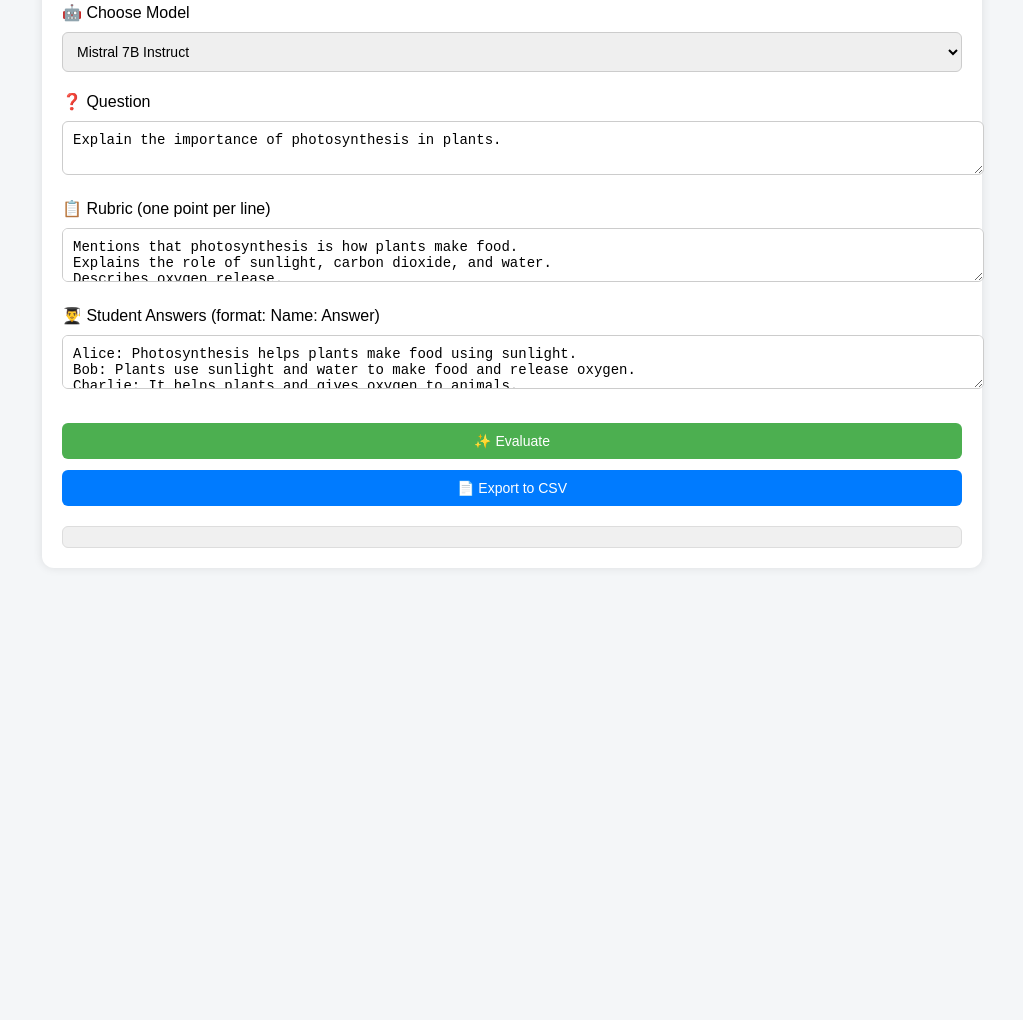
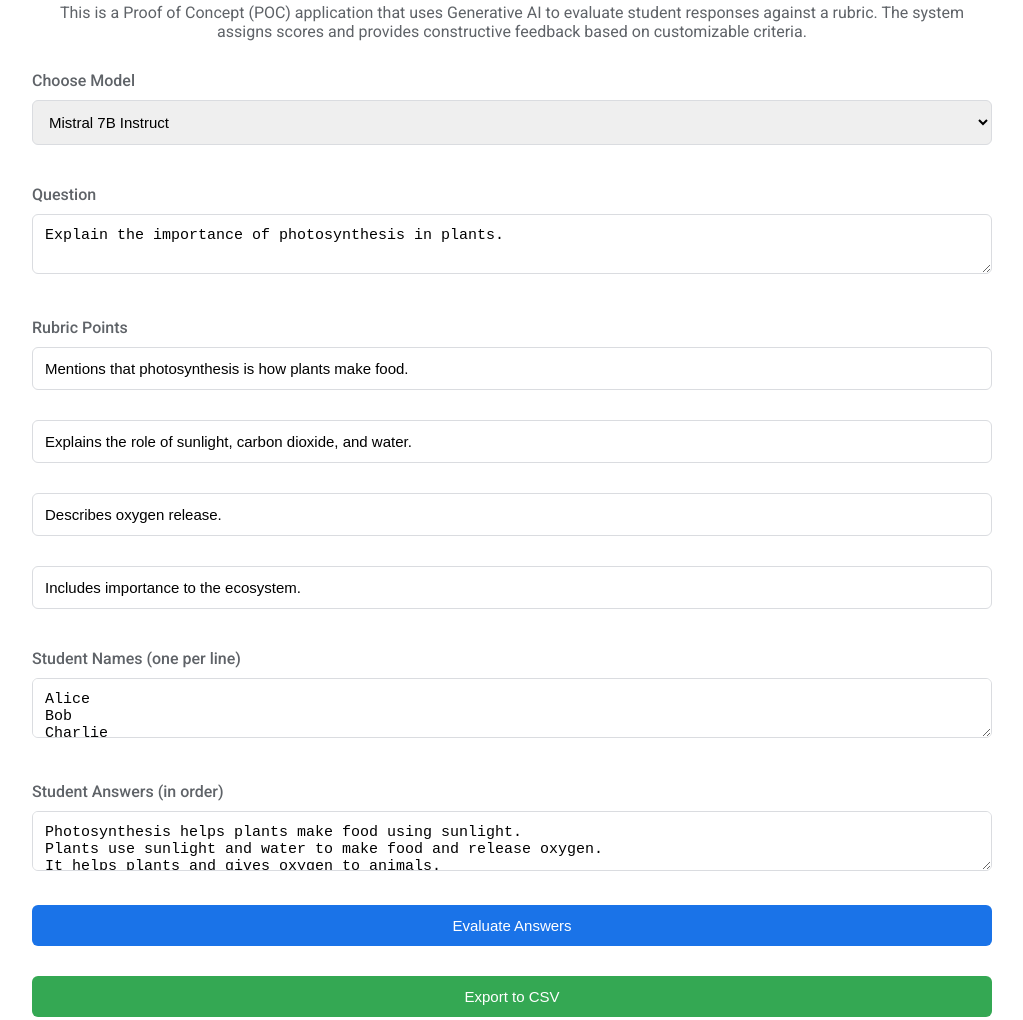
Before and after one commit to nehamindit/StudentEvaluatorApp, a plain HTML site: page index.html in a window 1280 px wide. Shown: the part 126-1146 px from the top of the page, without its empty margins (128-1151 px from the left). Before the commit the page ends 800 px from the top, so only its background shows below. Drawn offline with nearby package versions, Linux system fonts and the light colour scheme.

Commit message:
Updated index.html to enhance UI

```diff
--- a/index.html
+++ b/index.html
@@ -3,114 +3,235 @@
 <head>
   <meta charset="UTF-8" />
   <meta name="viewport" content="width=device-width, initial-scale=1.0" />
-  <title>Student Answer Evaluator</title>
+  <title>Student Answer Evaluator | Gen AI</title>
+  <link href="https://fonts.googleapis.com/css2?family=Roboto:wght@400;500;700&display=swap" rel="stylesheet">
+  <script src="https://cdn.jsdelivr.net/npm/chart.js"></script>
   <style>
+    :root {
+      --primary-color: #1a73e8;
+      --background-color: #f5f5f5;
+      --card-color: #ffffff;
+      --border-radius: 8px;
+      --shadow: 0 2px 10px rgba(0, 0, 0, 0.1);
+      --low-score: #f28b82;
+      --mid-score: #fbbc04;
+      --high-score: #81c995;
+    }
+
     body {
-      font-family: Arial, sans-serif;
-      background-color: #f4f6f8;
+      font-family: 'Roboto', sans-serif;
+      background-color: var(--background-color);
+      margin: 0;
       padding: 20px;
+      color: #202124;
     }
+
+    .container {
+      max-width: 960px;
+      margin: auto;
+      background: var(--card-color);
+      padding: 40px;
+      border-radius: var(--border-radius);
+      box-shadow: var(--shadow);
+    }
+
     h1 {
       text-align: center;
-      color: #333;
+      color: var(--primary-color);
+      font-weight: 500;
+      margin-bottom: 10px;
     }
-    .container {
-      max-width: 900px;
-      margin: auto;
-      background: white;
-      padding: 20px;
-      border-radius: 12px;
-      box-shadow: 0 0 10px rgba(0,0,0,0.1);
+
+    .description {
+      text-align: center;
+      font-size: 16px;
+      color: #5f6368;
+      margin-bottom: 30px;
     }
+
+    label {
+      font-weight: 500;
+      margin-top: 20px;
+      display: block;
+      color: #5f6368;
+    }
+
     textarea, input, select, button {
       width: 100%;
-      padding: 10px;
+      padding: 12px;
       margin-top: 10px;
       margin-bottom: 20px;
       border-radius: 6px;
-      border: 1px solid #ccc;
+      border: 1px solid #dadce0;
+      font-size: 15px;
+      box-sizing: border-box;
+    }
+
+    button {
+      background-color: var(--primary-color);
+      color: white;
+      font-weight: 500;
+      border: none;
+      transition: background-color 0.3s ease;
+      cursor: pointer;
+    }
+
+    button:hover {
+      background-color: #155ab6;
+    }
+
+    #exportBtn {
+      background-color: #34a853;
+    }
+    #exportBtn:hover {
+      background-color: #0c7b33;
+    }
+
+    .rubric-item input {
+      width: 100%;
+    }
+
+    table {
+      width: 100%;
+      border-collapse: collapse;
+      margin-top: 20px;
       font-size: 14px;
     }
-    button {
-      background-color: #4CAF50;
-      color: white;
-      border: none;
-      cursor: pointer;
+
+    th, td {
+      padding: 12px;
+      border: 1px solid #ddd;
+      text-align: left;
     }
-    button:hover {
-      background-color: #45a049;
+
+    th {
+      background-color: #e8f0fe;
+      font-weight: 500;
     }
-    .results {
-      white-space: pre-wrap;
-      background-color: #f0f0f0;
-      padding: 10px;
-      border-radius: 6px;
-      border: 1px solid #ddd;
+
+    .score-low {
+      background-color: var(--low-score);
     }
-    #exportBtn {
-      background-color: #007BFF;
-      margin-top: -10px;
+
+    .score-mid {
+      background-color: var(--mid-score);
     }
-    #exportBtn:hover {
-      background-color: #0056b3;
+
+    .score-high {
+      background-color: var(--high-score);
+    }
+
+    #spinner {
+      display: none;
+      text-align: center;
+      font-size: 16px;
+      color: #666;
     }
   </style>
 </head>
 <body>
   <div class="container">
-    <h1>🧠 Student Answer Evaluator (POC)</h1>
+    <h1>Student Answer Evaluator</h1>
+    <div class="description">
+      This is a Proof of Concept (POC) application that uses Generative AI to evaluate student responses against a rubric.
+      The system assigns scores and provides constructive feedback based on customizable criteria.
+    </div>
 
-    <label for="model">🤖 Choose Model</label>
+    <label for="model">Choose Model</label>
     <select id="model">
       <option value="mistralai/Mistral-7B-Instruct-v0.2">Mistral 7B Instruct</option>
       <option value="tiiuae/falcon-7b-instruct">Falcon 7B Instruct</option>
       <option value="google/flan-t5-large">FLAN-T5 Large</option>
     </select>
 
-    <label for="question">❓ Question</label>
+    <label for="question">Question</label>
     <textarea id="question">Explain the importance of photosynthesis in plants.</textarea>
 
-    <label for="rubric">📋 Rubric (one point per line)</label>
-    <textarea id="rubric">Mentions that photosynthesis is how plants make food.
-Explains the role of sunlight, carbon dioxide, and water.
-Describes oxygen release.
-Includes importance to the ecosystem.</textarea>
+    <label for="rubricContainer">Rubric Points</label>
+    <div id="rubricContainer"></div>
 
-    <label for="answers">👨‍🎓 Student Answers (format: Name: Answer)</label>
-    <textarea id="answers">Alice: Photosynthesis helps plants make food using sunlight.
-Bob: Plants use sunlight and water to make food and release oxygen.
-Charlie: It helps plants and gives oxygen to animals.</textarea>
+    <label for="names">Student Names (one per line)</label>
+    <textarea id="names">Alice
+Bob
+Charlie</textarea>
 
-    <button onclick="evaluateAnswers()">✨ Evaluate</button>
-    <button id="exportBtn" onclick="exportCSV()">📄 Export to CSV</button>
+    <label for="answers">Student Answers (in order)</label>
+    <textarea id="answers">Photosynthesis helps plants make food using sunlight.
+Plants use sunlight and water to make food and release oxygen.
+It helps plants and gives oxygen to animals.</textarea>
 
-    <div class="results" id="results"></div>
+    <button onclick="evaluateAnswers()">Evaluate Answers</button>
+    <button id="exportBtn" onclick="exportCSV()">Export to CSV</button>
+
+    <div id="spinner">⏳ Evaluating... Please wait...</div>
+    <div id="results"></div>
+    <canvas id="scoreChart" style="max-height: 400px; margin-top: 30px;"></canvas>
   </div>
 
   <script>
-    // Embed your Hugging Face token here for POC (for production use environment variables)
     const HUGGINGFACE_API_TOKEN = "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";
-    let resultsCSV = [['Name','Scores','Total','Suggestion']];
+    let resultsCSV = [['Name','Answer','Scores','Total','Suggestion']];
+
+    const defaultRubrics = [
+      "Mentions that photosynthesis is how plants make food.",
+      "Explains the role of sunlight, carbon dioxide, and water.",
+      "Describes oxygen release.",
+      "Includes importance to the ecosystem."
+    ];
+
+    function populateDefaultRubrics() {
+      const container = document.getElementById('rubricContainer');
+      container.innerHTML = '';
+      defaultRubrics.forEach(text => {
+        const div = document.createElement('div');
+        div.className = 'rubric-item';
+        div.innerHTML = `<input type="text" value="${text}" readonly>`;
+        container.appendChild(div);
+      });
+    }
+
+    function getRubricPoints() {
+      return Array.from(document.querySelectorAll('#rubricContainer input'))
+                  .map(input => input.value.trim())
+                  .filter(Boolean);
+    }
+
+    function getScoreColorClass(total, max) {
+      const score = parseInt(total);
+      if (score < max * 0.4) return 'score-low';
+      else if (score < max * 0.75) return 'score-mid';
+      else return 'score-high';
+    }
 
     async function evaluateAnswers() {
       const token = HUGGINGFACE_API_TOKEN;
       const model = document.getElementById("model").value;
       const question = document.getElementById("question").value;
-  const rubric = document.getElementById("rubric").value.split('\n').filter(Boolean);
-  const rawAnswers = document.getElementById("answers").value.split('\n');
+      const rubric = getRubricPoints();
+      const names = document.getElementById("names").value.trim().split("\n");
+      const answers = document.getElementById("answers").value.trim().split("\n");
+
       const outputDiv = document.getElementById("results");
+      const spinner = document.getElementById("spinner");
+      const chartCanvas = document.getElementById("scoreChart");
 
-  outputDiv.innerHTML = "⏳ Evaluating... Please wait...";
-  resultsCSV = [['Name','Scores','Total','Suggestion']];
-  let results = "";
+      outputDiv.innerHTML = "";
+      spinner.style.display = 'block';
+      resultsCSV = [['Name','Answer','Scores','Total','Suggestion']];
+      let tableHTML = `<table><tr><th>Name</th><th>Answer</th><th>Scores</th><th>Total</th><th>Suggestion</th></tr>`;
+      let labels = [], data = [];
 
-  for (let line of rawAnswers) {
-    if (!line.includes(":")) continue;
-    const [name, ...rest] = line.split(":");
-    const answer = rest.join(":").trim();
+      if (Chart.getChart(chartCanvas)) {
+        Chart.getChart(chartCanvas).destroy();
+      }
 
       const rubricList = rubric.map((r, i) => `${i+1}. ${r}`).join("\n");
-    const prompt = `You are evaluating a student's answer based on a rubric.\n\nQuestion: ${question}\nRubric:\n${rubricList}\n\nStudent Answer: ${answer}\n\nFor each rubric point, give a score from 0 to 2.\nSum them to get a total out of ${rubric.length * 2}.\nAlso give a brief suggestion.\nRespond in this format:\n\nScores: 1, 2, 0, 2\nTotal: 5/${rubric.length * 2}\nSuggestion: <your suggestion>`;
+      const prompts = answers.map((answer, i) => `You are a knowledgeable and fair evaluator grading student responses.\nQuestion: ${question}\nRubric:\n${rubricList}\nStudent Answer: ${answer}\n\nFor each rubric point, assign a score from 0 to 2.\nSum these for a total out of ${rubric.length * 2}.\nGive a constructive suggestion for improvement.\nFormat:\nScores: x, x, x, x\nTotal: x/${rubric.length * 2}\nSuggestion: <your suggestion>`);
+
+      for (let i = 0; i < names.length; i++) {
+        const name = names[i];
+        const answer = answers[i] || "";
+        let scores = "x, x, x, x", total = `0/${rubric.length * 2}`, suggestion = "Could not extract response.";
 
         const response = await fetch(`https://api-inference.huggingface.co/models/${model}`, {
           method: "POST",
@@ -118,29 +239,51 @@ Charlie: It helps plants and gives oxygen to animals.</textarea>
             Authorization: `Bearer ${token}`,
             "Content-Type": "application/json"
           },
-      body: JSON.stringify({ inputs: prompt })
+          body: JSON.stringify({ inputs: prompts[i] })
         });
 
-    let json = await response.json();
-    let fullText = json[0]?.generated_text || "";
-
-    // Extract Scores, Total and Suggestion using regex
-    const match = fullText.match(/Scores:\s*(.*)\nTotal:\s*(.*)\nSuggestion:\s*((.|\n)*?)(\n[A-Z]|$)/i);
+        const json = await response.json();
+        const text = json[0]?.generated_text || "";
+		const match = text.match(/Scores:\s*([\d,\s]+)\s*Total:\s*(\d+\/\d+)\s*Suggestion:\s*([\s\S]*?)(?:\n-{3,}|$)/);
 
         if (match) {
-      const scores = match[1].trim();
-      const total = match[2].trim();
-      const suggestion = match[3].trim().replace(/\n+/g, " ");
-      results += `👤 ${name.trim()}\nScores: ${scores}\nTotal: ${total}\nSuggestion: ${suggestion}\n-----------------------------\n`;
-      resultsCSV.push([name.trim(), scores, total, suggestion]);
-    } else {
-      results += `👤 ${name.trim()}\n❗ Could not parse the response properly.\n-----------------------------\n`;
+          scores = match[1].trim();
+          total = match[2].trim();
+          suggestion = match[3].trim();
+        }
+
+        resultsCSV.push([name, answer, scores, total, suggestion]);
+        const scoreClass = getScoreColorClass(total.split("/")[0], rubric.length * 2);
+        tableHTML += `<tr class="${scoreClass}"><td>${name}</td><td>${answer}</td><td>${scores}</td><td>${total}</td><td>${suggestion}</td></tr>`;
+
+        labels.push(name);
+        data.push(Number(total.split("/")[0]));
+      }
+
+      tableHTML += `</table>`;
+      outputDiv.innerHTML = tableHTML;
+      spinner.style.display = 'none';
+
+      new Chart(chartCanvas, {
+        type: 'bar',
+        data: {
+          labels: labels,
+          datasets: [{
+            label: 'Total Scores',
+            data: data,
+            backgroundColor: '#1a73e8'
+          }]
+        },
+        options: {
+          scales: {
+            y: {
+              beginAtZero: true,
+              max: rubric.length * 2
             }
           }
-
-  outputDiv.innerText = results;
         }
-
+      });
+    }
 
     function exportCSV() {
       let csvContent = "data:text/csv;charset=utf-8," +
@@ -152,6 +295,8 @@ Charlie: It helps plants and gives oxygen to animals.</textarea>
       document.body.appendChild(link);
       link.click();
     }
+
+    window.onload = populateDefaultRubrics;
   </script>
 </body>
 </html>
```
Lines whose indentation alone changed are shown as unchanged.
